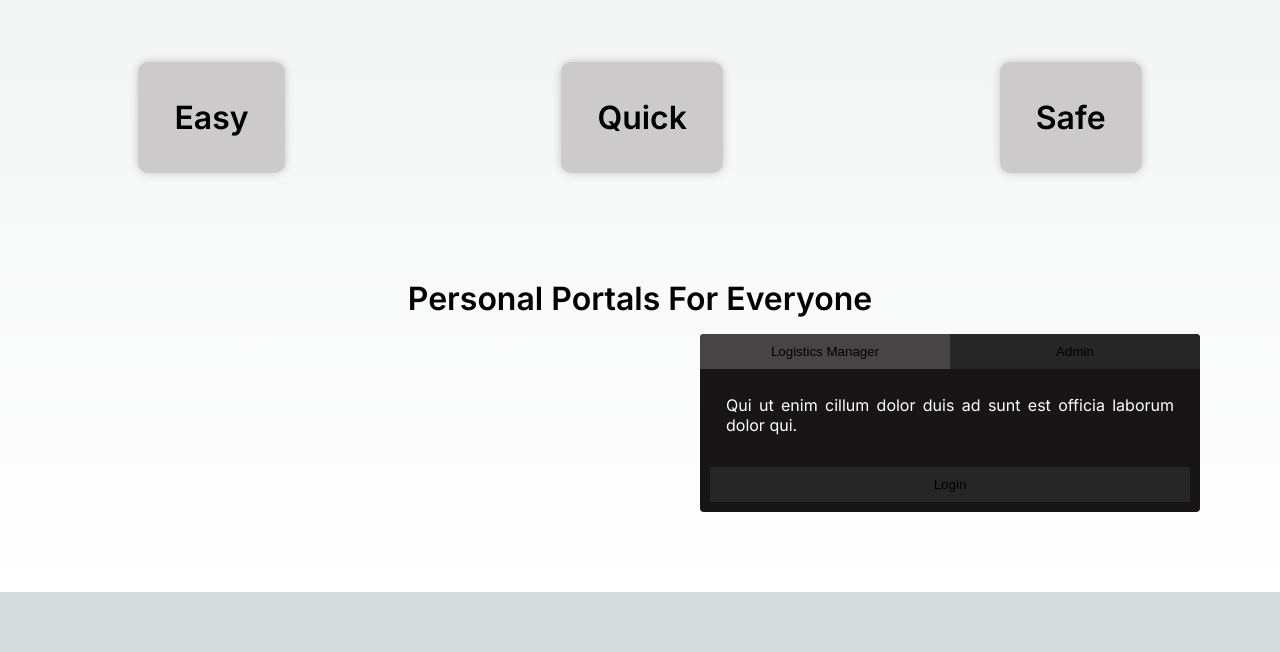
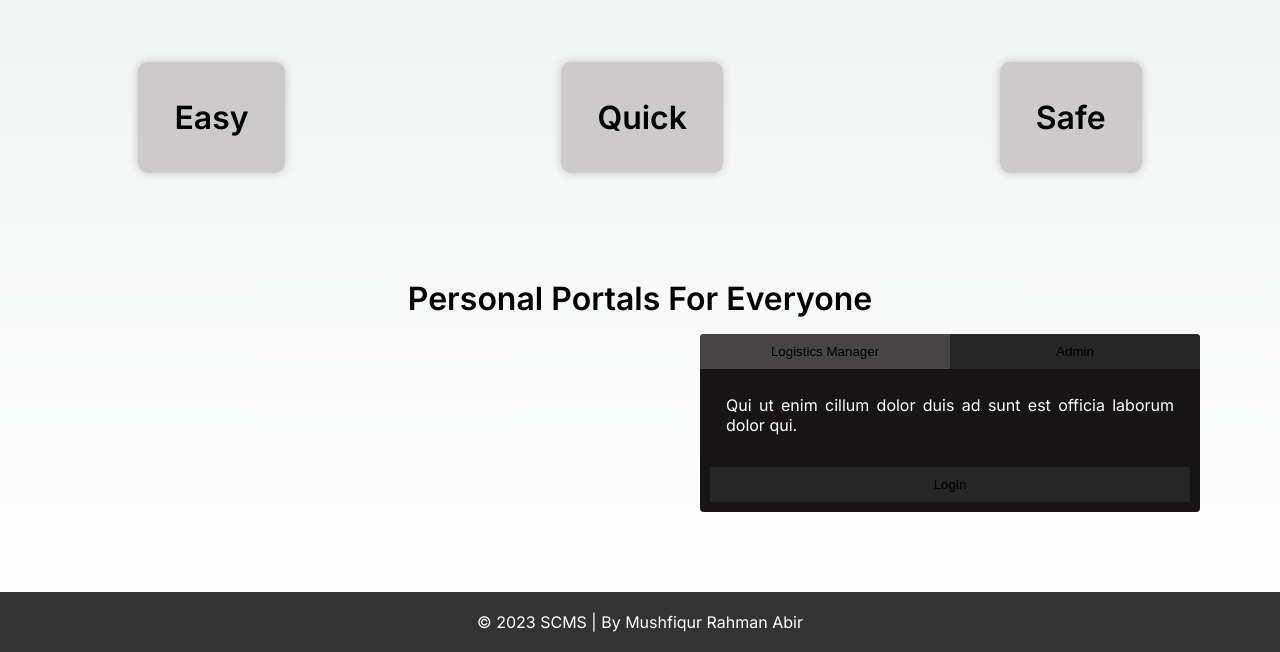
Before and after one commit to Abir-Tx/scms-web, a Next.js app: page / in a window 1280 px wide. Shown: the part 1432-2084 px from the top of the page. Before the commit the page ends 2024 px from the top, so only its background shows below. Built offline with nearby package versions, Linux system fonts and the light colour scheme.

Commit message:
Add Footer component to layout
Signed-off-by: Mushfiqur Rahman Abir <28858998+Abir-Tx@users.noreply.github.com>

```diff
--- /dev/null
+++ b/src/app/components/footer/footer.module.scss
@@ -0,0 +1,15 @@
+// styles/footer.module.scss
+
+.footer {
+  background-color: #333;
+  color: white;
+  padding: 20px 0;
+  text-align: center;
+}
+
+.content {
+  max-width: 1200px;
+  margin: 0 auto;
+}
+
+// Add any additional styling as needed
--- /dev/null
+++ b/src/app/components/footer/footer.tsx
@@ -0,0 +1,14 @@
+// components/Footer.tsx
+import styles from "./footer.module.scss"; // Adjust the path based on your project structure
+
+const Footer: React.FC = () => {
+  return (
+    <footer className={styles.footer}>
+      <div className={styles.content}>
+        <p>&copy; 2023 SCMS | By Mushfiqur Rahman Abir</p>
+      </div>
+    </footer>
+  );
+};
+
+export default Footer;
--- a/src/app/layout.tsx
+++ b/src/app/layout.tsx
@@ -2,6 +2,7 @@ import type { Metadata } from "next";
 import { Inter } from "next/font/google";
 import "./globals.css";
 import Navbar from "./components/navbar/navbar";
+import Footer from "./components/footer/footer";
 
 const inter = Inter({ subsets: ["latin"] });
 
@@ -21,6 +22,7 @@ export default function RootLayout({
       <body className={inter.className}>
         <Navbar />
         {children}
+        <Footer />
       </body>
     </html>
   );
```
